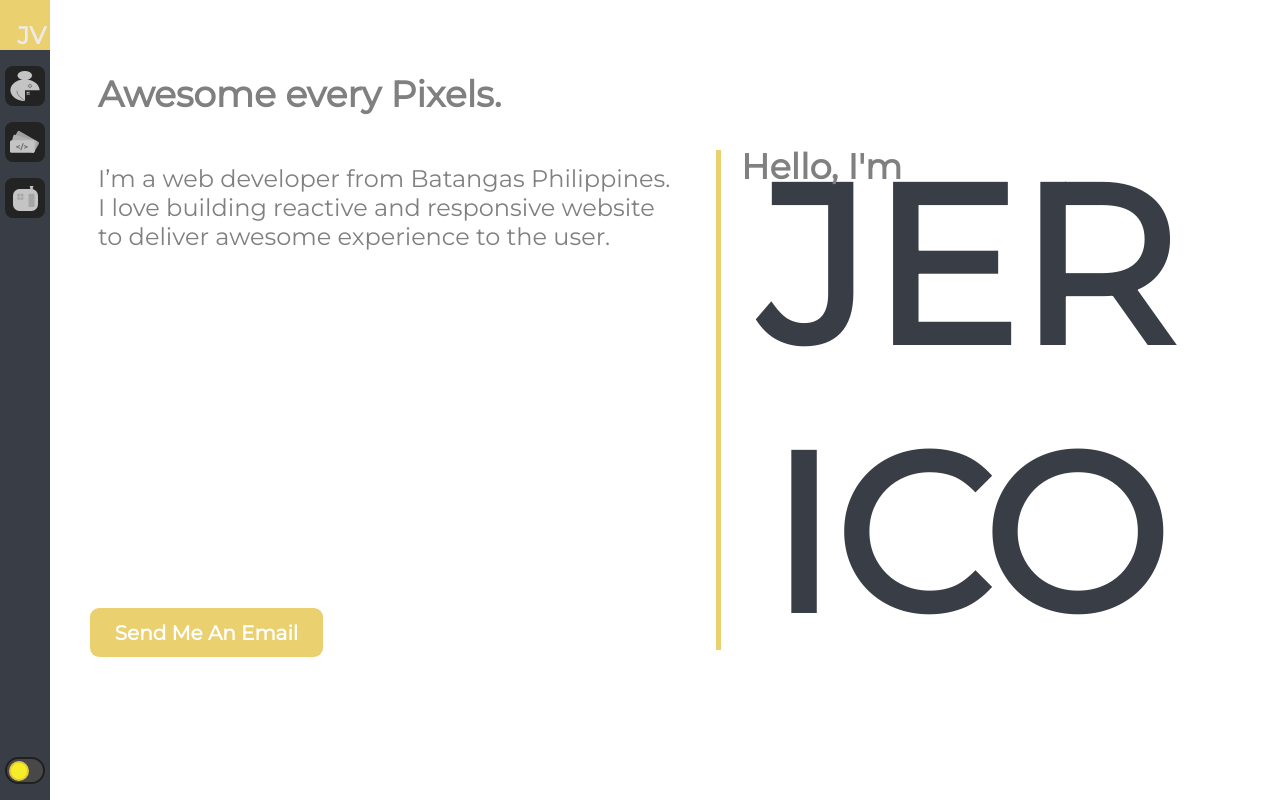
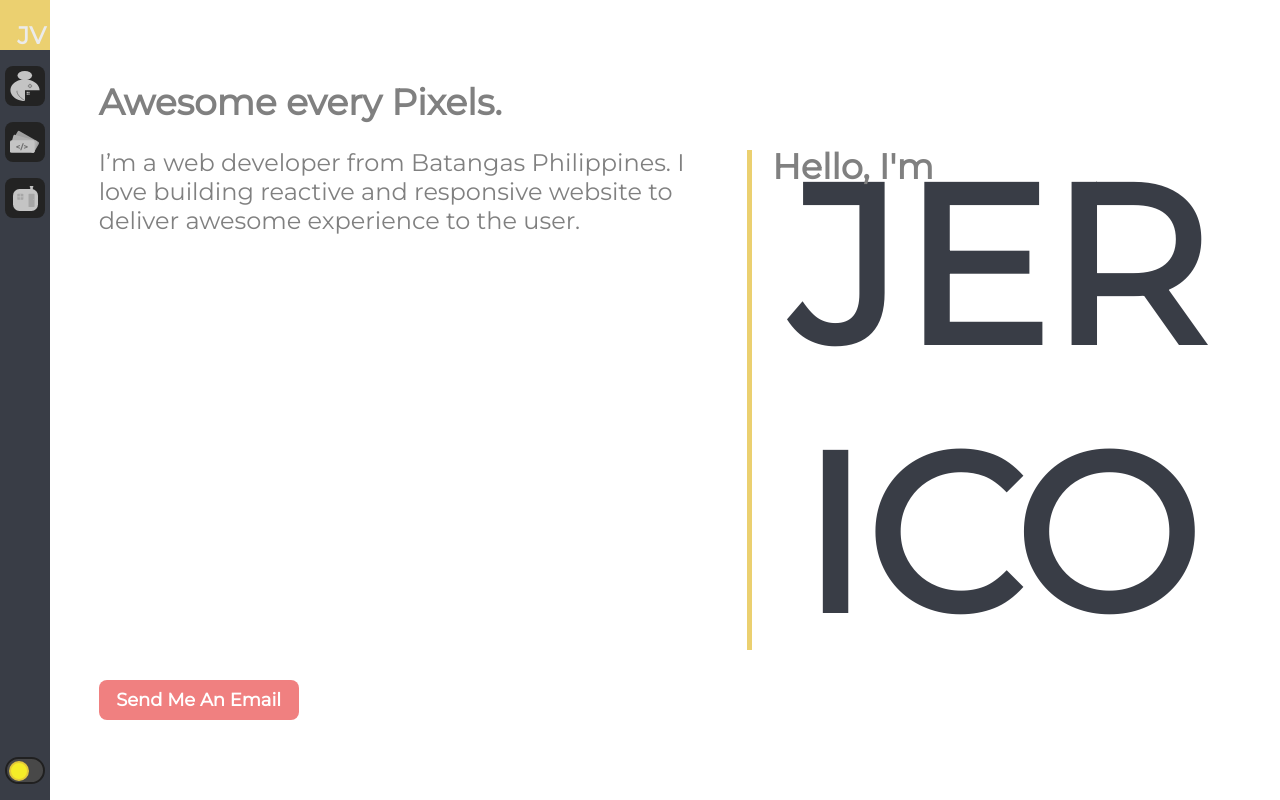
Before and after one commit to jericovalino/jericovalino.com, a Next.js app: page / in a window 1280 px wide. Built offline with nearby package versions, Linux system fonts and the light colour scheme.

Commit message:
bug fixes

```diff
--- /dev/null
+++ b/components/layout/index.tsx
@@ -0,0 +1,16 @@
+import React from 'react';
+import style from './style.module.css';
+import Navigation from '../navigation';
+
+const Layout = (props) => {
+    return(
+        <div className={style.Layout}>
+            <Navigation />
+            <main className={style.content}>
+                {props.children}
+            </main>
+        </div>
+    )
+}
+
+export default Layout;
--- /dev/null
+++ b/components/layout/style.module.css
@@ -0,0 +1,8 @@
+.Layout {
+    width: 100%;
+}
+
+.content {
+    margin-left: 50px;
+    width: calc(100vw - 50px);
+}
--- a/components/navigation/style.module.css
+++ b/components/navigation/style.module.css
@@ -16,7 +16,7 @@
 .main__nav__item {
     width: 50px;
     height: 50px;
-    background-color: #EBD070;
+    background-color: var(--primary-color);
     display: flex;
     justify-content: flex-end;
     align-items: flex-end;
@@ -55,8 +55,8 @@
     margin-left: 5px;
     align-self: flex-start;
     justify-content: flex-end;
-    border-left: 2px solid #EBD070;
-    border-right: 2px solid #EBD070;
+    border-left: 2px solid var(--primary-color);
+    border-right: 2px solid var(--primary-color);
     border-radius: 0;
 }
 
--- a/components/watermark/style.module.css
+++ b/components/watermark/style.module.css
@@ -1,7 +1,6 @@
 .watermark {
-    position: fixed;
-    top: calc(50% - 250px);
-    right: 5%;
+    display: none;
+    position: relative;
     height: 500px;
     width: 500px;
 
@@ -10,8 +9,6 @@
     color: var(--selected-nav-color);
 
     overflow: hidden;
-
-    /* z-index: -99; */
 }
 
 .watermark::before {
@@ -60,7 +57,7 @@
 .handle {
     position: absolute;
     display: block;
-    background-color: #EBD070;
+    background-color: var(--primary-color);
     width:5px;
     top:50%;
     left: 0px;
@@ -117,3 +114,9 @@
         width: calc(0px + 1000px);
     }
 }
+
+@media (min-width: 1000px) {
+    .watermark {
+        display: block;
+    }
+}
--- a/global.css
+++ b/global.css
@@ -1,4 +1,7 @@
 :root{
+
+    --primary-color: #EBD070;
+
     /* Set the deafult values == light */
     --selected-bg-color: var(--light-bg-color);
     --selected-nav-color: var(--light-nav-color);
--- a/pages/index.tsx
+++ b/pages/index.tsx
@@ -1,25 +1,29 @@
 import React from 'react';
 import style from '../src/pages_styles/index.module.css';
-import Head from 'next/head'
+import Head from 'next/head';
 
+import Layout from '../components/layout';
 import WaterMark from '../components/watermark';
-import Navigation from '../components/navigation';
 
 
 const IndexPage = () => {
   return (
-    <div className={style.Index}>
+    <Layout>
       <Head>
         <title>jerico</title>
       </Head>
-      <Navigation />
+
+      <div className={style.Index}>
         <main className={style.content}>
           <h1>Awesome every Pixels.</h1>
           <p>I’m a web developer from Batangas Philippines. I love building reactive and responsive website to deliver awesome experience to the user.</p>
+          <button className={style.mainBtn}>Send Me An Email</button>
         </main>
-      <button className={style.mainBtn}>Send Me An Email</button>
+        <div className={style.waterMark}>
           <WaterMark />
         </div>
+      </div>
+    </Layout>
   )
 }
 
--- a/src/pages_styles/index.module.css
+++ b/src/pages_styles/index.module.css
@@ -1,12 +1,16 @@
 .Index {
     width: 100%;
+    height: 100vh;
+    display: flex;
+    align-items: center;
+    justify-content: space-evenly;
 }
 
 .content {
-    margin-top: 3em;
-    margin-left: calc(3em + 50px);
-    width: 45vw;
-    height: 70vh;
+    margin-left: 1em;
+    margin-right: 1em;
+    max-width: 600px;
+    height: 80vh;
     display: flex;
     flex-direction: column;
     align-items: flex-start;
@@ -14,7 +18,8 @@
 
 .content h1 {
     font-size: 36px;
-    color: grey
+    color: grey;
+    margin: 0;
 }
 
 .content p {
@@ -23,17 +28,22 @@
 }
 
 .mainBtn {
-    width: 233px;
-    height: 49px;
+    width: 200px;
+    height: 40px;
     border: none;
-    background-color: #EBD070;
-    border-radius: 9px;
+    background-color: lightcoral;
+    border-radius: 8px;
 
     color: white;
-    font-size: 20px;
+    font-size: 18px;
     font-weight: bold;
 
-    align-self: flex-end;
-    position: relative;
-    left: 90px;
+    margin-top: auto;
+    align-self: center;
 }
+
+@media (min-width: 550px) {
+    .mainBtn {
+        align-self: unset;
+    }
+}
```
Also changed, not shown: pages/_app.tsx (renamed from pages/_app.js), pages/_document.tsx (renamed from pages/_document.js). Lines whose indentation alone changed are shown as unchanged.
